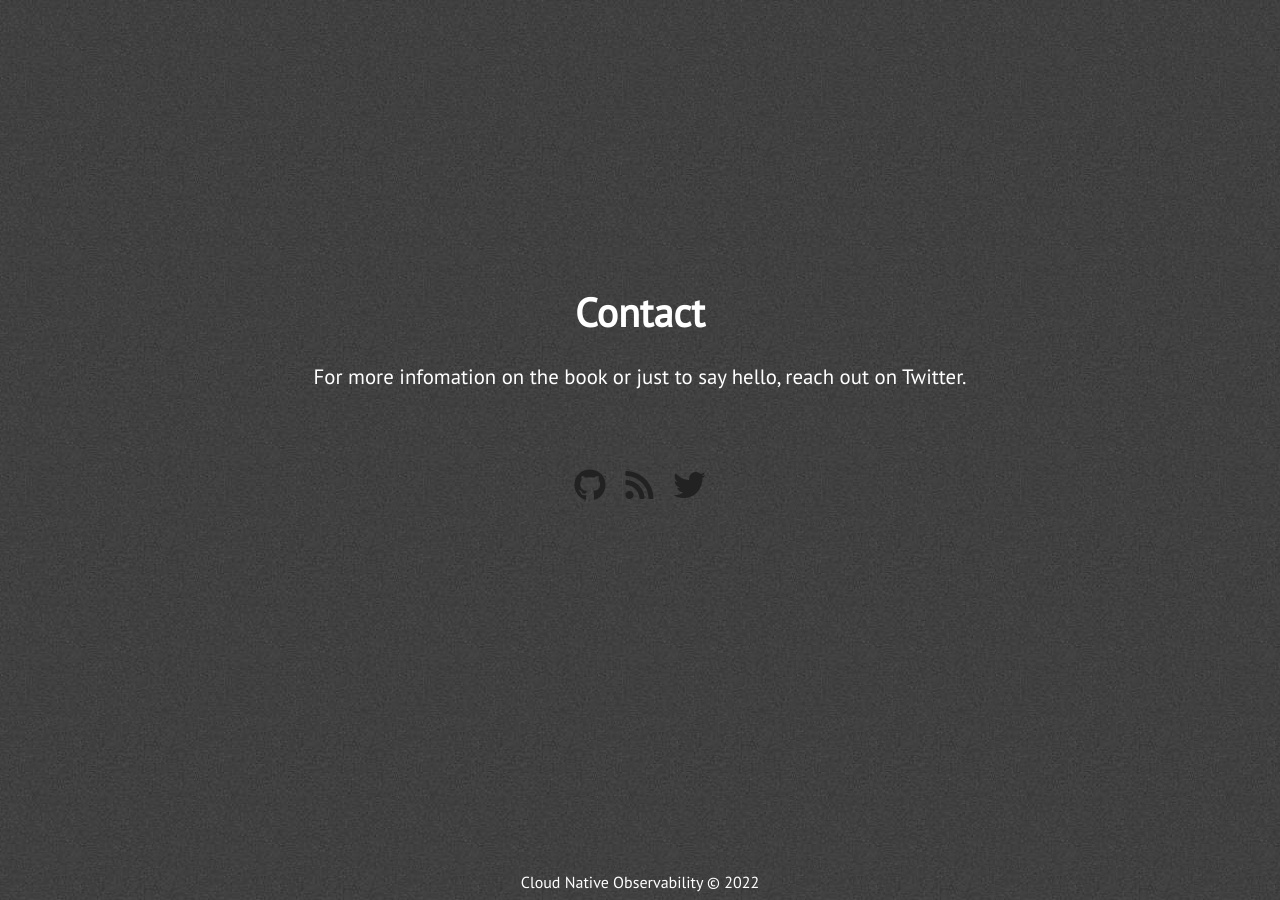
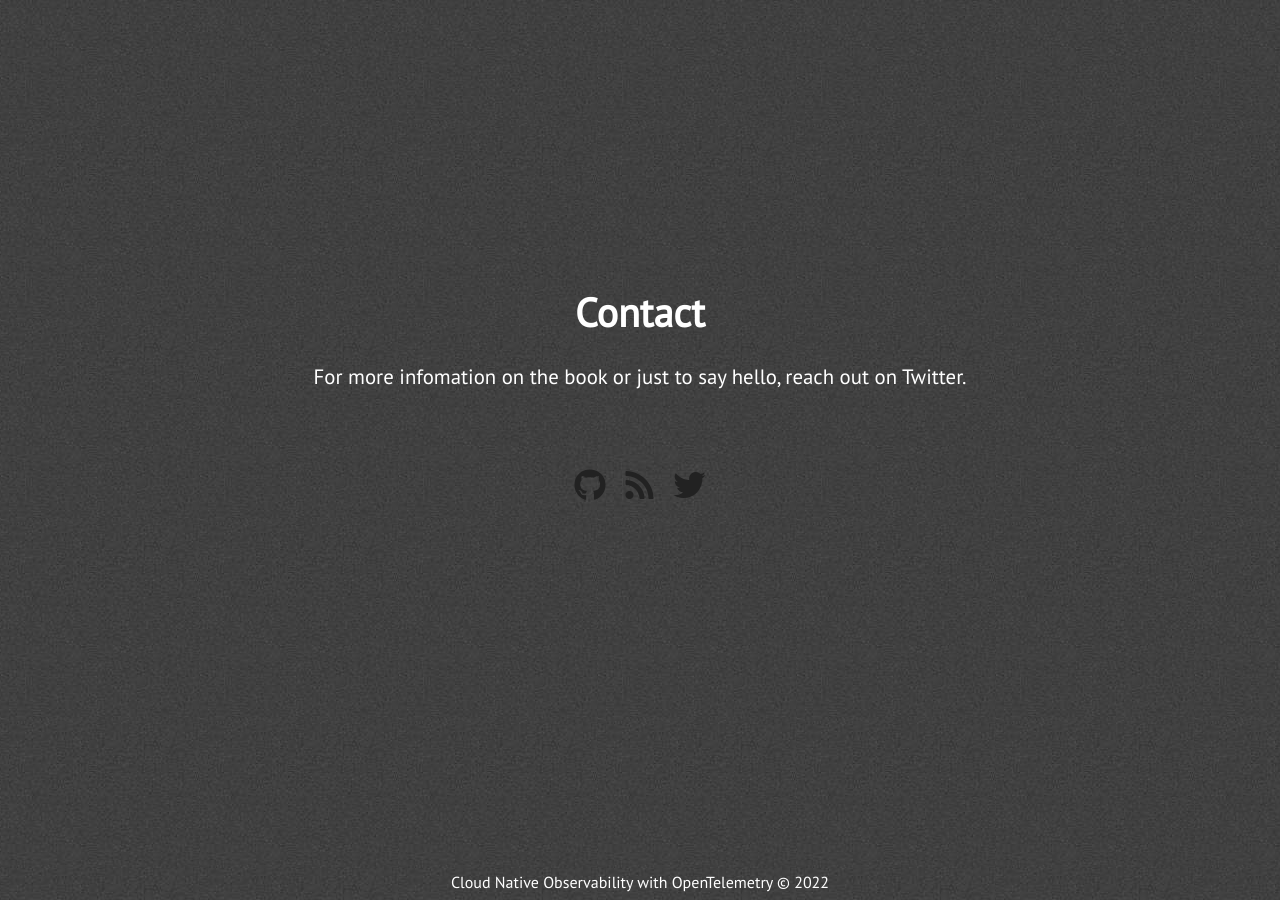
Before and after one commit to codeboten/symmetrical-octo-garbanzo, a Jekyll site: the page built from index.html, in a window 1280 px wide and 900 px high, scrolled down 2035 px. Built offline with Jekyll 4.4.1, drawn with Linux system fonts in a browser that asks for light colours; nearby versions of some CDN libraries; some of the changed text lies outside the part shown.

Commit message:
update title

```diff
--- a/_config.yml
+++ b/_config.yml
@@ -1,6 +1,6 @@
-title: Cloud Native Observability
+title: Cloud Native Observability with OpenTelemetry
 description: Learn to gain visibility into distributed systems by combining tracing, metrics and logging with OpenTelemetry.
-site_title: "Cloud Native Observability"
+site_title: "Cloud Native Observability with OpenTelemetry"
 
 # Build settings
 markdown: kramdown
--- a/_includes/head.html
+++ b/_includes/head.html
@@ -16,5 +16,5 @@
     <link rel="stylesheet" href="assets/css/main.css"/>
     <link rel="stylesheet" href="assets/css/card.css"/>
     <link rel="shortcut icon" href="assets/images/favicon.ico" />
-    <meta name="description" content="Cloud Native Observability">
+    <meta name="description" content="Cloud Native Observability with OpenTelemetry">
 </head>
--- a/index.html
+++ b/index.html
@@ -1,4 +1,4 @@
 ---
 layout: default
-title: Cloud Native Observability
+title: Cloud Native Observability with OpenTelemetry
 ---
```
Also changed, not shown: README.md, 1 other file.
